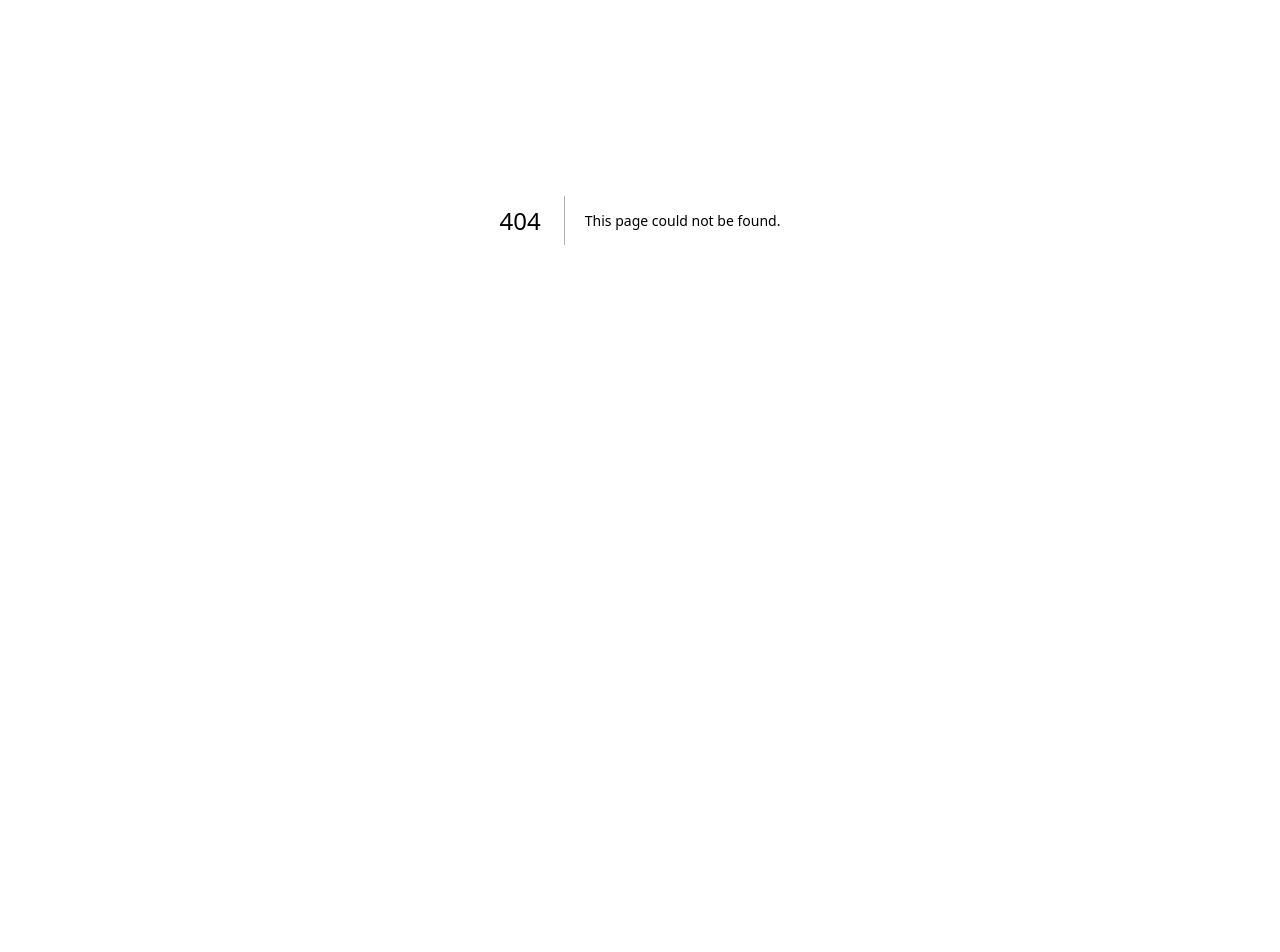
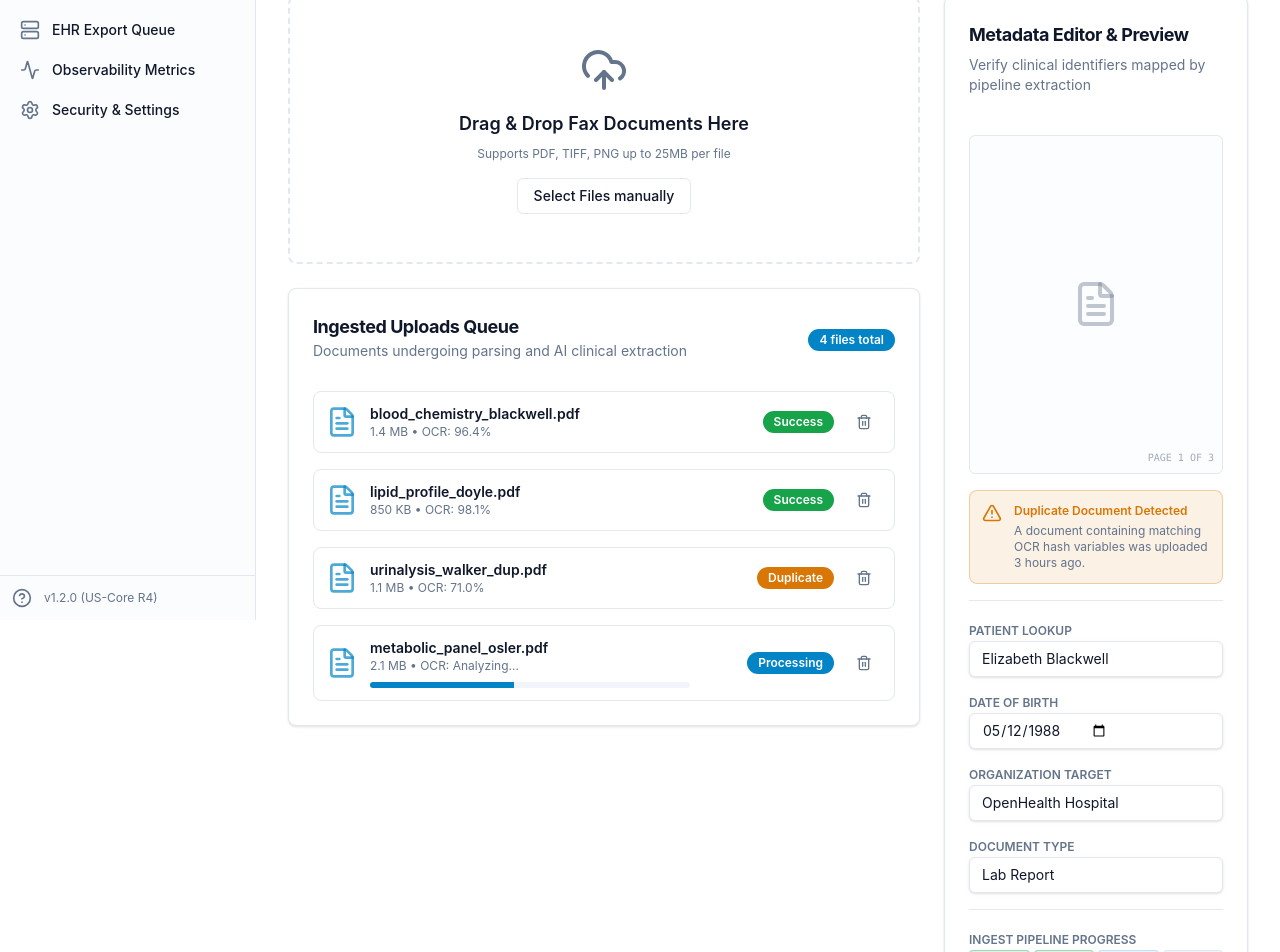
Before and after one commit to OpenHealthAgents/DigiFax, a Next.js app in the folder apps/design-system/: page /intake in a window 1280 px wide. Before the commit this address had no page. Shown: the part 180-1132 px from the top of the page. Before the commit the page ends 800 px from the top, so only its background shows below. Built offline with nearby package versions, Linux system fonts and the light colour scheme.

Commit message:
feat: implement DigiFax Clinical Intake Workspace with dropzones, lists, and forms

```diff
--- /dev/null
+++ b/apps/design-system/src/app/intake/page.tsx
@@ -0,0 +1,208 @@
+"use client";
+
+import React, { useState } from "react";
+import { AppShell } from "../../components/shell/app-shell";
+import { Card, CardHeader, CardTitle, CardDescription, CardContent } from "../../components/ui/card";
+import { Button } from "../../components/ui/button";
+import { Input } from "../../components/ui/input";
+import { Badge } from "../../components/ui/badge";
+import {
+  UploadCloud, FileText, CheckCircle2, AlertTriangle, AlertCircle,
+  Trash2, ArrowRight, Layers, Database, Activity, RefreshCw
+} from "lucide-react";
+
+export default function IntakePage() {
+  const [dragActive, setDragActive] = useState(false);
+  const [uploadedFiles, setUploadedFiles] = useState([
+    { name: "blood_chemistry_blackwell.pdf", size: "1.4 MB", progress: 100, status: "Success", ocr: "96.4%" },
+    { name: "lipid_profile_doyle.pdf", size: "850 KB", progress: 100, status: "Success", ocr: "98.1%" },
+    { name: "urinalysis_walker_dup.pdf", size: "1.1 MB", progress: 100, status: "Duplicate", ocr: "71.0%" },
+    { name: "metabolic_panel_osler.pdf", size: "2.1 MB", progress: 45, status: "Processing", ocr: "Analyzing..." },
+  ]);
+
+  const [patientSearch, setPatientSearch] = useState("Elizabeth Blackwell");
+  const [selectedOrg, setSelectedOrg] = useState("OpenHealth Hospital");
+  const [docType, setDocType] = useState("Lab Report");
+
+  const handleDrag = (e: React.DragEvent) => {
+    e.preventDefault();
+    e.stopPropagation();
+    if (e.type === "dragenter" || e.type === "dragover") {
+      setDragActive(true);
+    } else if (e.type === "dragleave") {
+      setDragActive(false);
+    }
+  };
+
+  const handleDrop = (e: React.DragEvent) => {
+    e.preventDefault();
+    e.stopPropagation();
+    setDragActive(false);
+
+    // Simulate drop item
+    if (e.dataTransfer.files && e.dataTransfer.files[0]) {
+      const newFile = {
+        name: e.dataTransfer.files[0].name,
+        size: `${(e.dataTransfer.files[0].size / (1024 * 1024)).toFixed(1)} MB`,
+        progress: 0,
+        status: "Processing",
+        ocr: "Queuing..."
+      };
+      setUploadedFiles((prev) => [newFile, ...prev]);
+    }
+  };
+
+  return (
+    <AppShell>
+      <div className="space-y-6">
+
+        {/* Title widget */}
+        <div>
+          <h2 className="text-3xl font-bold tracking-tight">Document Intake Workspace</h2>
+          <p className="text-sm text-muted-foreground">Upload and catalog clinical fax documents in batch streams.</p>
+        </div>
+
+        {/* Workspace split grid */}
+        <div className="grid gap-6 lg:grid-cols-3">
+
+          {/* LEFT COLUMN: UPLOAD CONTROLS (Span 2) */}
+          <div className="lg:col-span-2 space-y-6">
+
+            {/* Drag & Drop Zone */}
+            <div
+              onDragEnter={handleDrag}
+              onDragOver={handleDrag}
+              onDragLeave={handleDrag}
+              onDrop={handleDrop}
+              className={`flex flex-col items-center justify-center border-2 border-dashed rounded-lg p-12 text-center transition-colors cursor-pointer ${
+                dragActive ? "border-primary bg-primary/5" : "border-border hover:bg-muted/10"
+              }`}
+            >
+              <UploadCloud className="h-12 w-12 text-muted-foreground mb-4" />
+              <p className="font-semibold text-lg">Drag & Drop Fax Documents Here</p>
+              <p className="text-xs text-muted-foreground mt-2">Supports PDF, TIFF, PNG up to 25MB per file</p>
+              <Button variant="outline" className="mt-4">Select Files manually</Button>
+            </div>
+
+            {/* Ingested Uploads Queue */}
+            <Card>
+              <CardHeader className="flex flex-row items-center justify-between pb-2">
+                <div>
+                  <CardTitle className="text-lg font-bold">Ingested Uploads Queue</CardTitle>
+                  <CardDescription>Documents undergoing parsing and AI clinical extraction</CardDescription>
+                </div>
+                <Badge variant="default" className="text-xs">{uploadedFiles.length} files total</Badge>
+              </CardHeader>
+              <CardContent className="space-y-4 pt-4">
+                {uploadedFiles.map((file, idx) => (
+                  <div key={idx} className="flex items-center justify-between p-3 border border-border rounded-lg bg-background hover:shadow-sm transition-shadow">
+                    <div className="flex items-center space-x-3 min-w-0 flex-1 mr-4">
+                      <FileText className="h-8 w-8 text-primary/70 shrink-0" />
+                      <div className="min-w-0 flex-1">
+                        <p className="text-sm font-semibold truncate">{file.name}</p>
+                        <p className="text-xs text-muted-foreground">{file.size} • OCR: {file.ocr}</p>
+
+                        {/* Progress Bar */}
+                        {file.progress < 100 && (
+                          <div className="h-1.5 bg-muted rounded-full overflow-hidden mt-2 max-w-xs">
+                            <div className="h-full bg-primary" style={{ width: `${file.progress}%` }} />
+                          </div>
+                        )}
+                      </div>
+                    </div>
+
+                    <div className="flex items-center space-x-3 shrink-0">
+                      <Badge
+                        variant={
+                          file.status === "Success" ? "success" :
+                          file.status === "Duplicate" ? "warning" : "default"
+                        }
+                      >
+                        {file.status}
+                      </Badge>
+                      <Button variant="ghost" size="icon" className="text-muted-foreground hover:text-error">
+                        <Trash2 className="h-4 w-4" />
+                      </Button>
+                    </div>
+                  </div>
+                ))}
+              </CardContent>
+            </Card>
+
+          </div>
+
+          {/* RIGHT COLUMN: METADATA & PREVIEW (Span 1) */}
+          <div className="space-y-6">
+
+            {/* Metadata Editor card */}
+            <Card>
+              <CardHeader>
+                <CardTitle className="text-lg font-bold">Metadata Editor & Preview</CardTitle>
+                <CardDescription>Verify clinical identifiers mapped by pipeline extraction</CardDescription>
+              </CardHeader>
+              <CardContent className="space-y-4 pt-4">
+
+                {/* Document preview mock box */}
+                <div className="relative aspect-[3/4] w-full rounded-md border border-border bg-muted/20 flex items-center justify-center overflow-hidden">
+                  <FileText className="h-12 w-12 text-muted-foreground/40" />
+                  <span className="absolute bottom-2 right-2 text-[10px] text-muted-foreground/60 font-mono">PAGE 1 OF 3</span>
+                </div>
+
+                {/* Duplicate warning card */}
+                <div className="flex items-start space-x-3 p-3 bg-warning/10 text-warning border border-warning/30 rounded-lg text-xs">
+                  <AlertTriangle className="h-5 w-5 shrink-0" />
+                  <div>
+                    <p className="font-semibold">Duplicate Document Detected</p>
+                    <p className="mt-1 text-muted-foreground">A document containing matching OCR hash variables was uploaded 3 hours ago.</p>
+                  </div>
+                </div>
+
+                {/* Form fields */}
+                <div className="space-y-3 border-t border-border pt-4">
+                  <div className="space-y-1">
+                    <label className="text-xs font-semibold uppercase text-muted-foreground">Patient Lookup</label>
+                    <Input value={patientSearch} onChange={(e) => setPatientSearch(e.target.value)} />
+                  </div>
+                  <div className="space-y-1">
+                    <label className="text-xs font-semibold uppercase text-muted-foreground">Date of Birth</label>
+                    <Input type="date" defaultValue="1988-05-12" />
+                  </div>
+                  <div className="space-y-1">
+                    <label className="text-xs font-semibold uppercase text-muted-foreground">Organization Target</label>
+                    <Input value={selectedOrg} onChange={(e) => setSelectedOrg(e.target.value)} />
+                  </div>
+                  <div className="space-y-1">
+                    <label className="text-xs font-semibold uppercase text-muted-foreground">Document Type</label>
+                    <Input value={docType} onChange={(e) => setDocType(e.target.value)} />
+                  </div>
+                </div>
+
+                {/* Pipeline Node Map Progress */}
+                <div className="border-t border-border pt-4 space-y-3">
+                  <span className="text-xs font-semibold uppercase text-muted-foreground">Ingest Pipeline Progress</span>
+
+                  <div className="grid grid-cols-4 gap-1 text-center text-[10px] font-semibold">
+                    <div className="bg-success/15 text-success rounded py-1.5 border border-success/30">Ingest</div>
+                    <div className="bg-success/15 text-success rounded py-1.5 border border-success/30">OCR</div>
+                    <div className="bg-primary/10 text-primary rounded py-1.5 border border-primary/20 animate-pulse">Extract</div>
+                    <div className="bg-muted text-muted-foreground rounded py-1.5 border border-border">Export</div>
+                  </div>
+                </div>
+
+                {/* Confirm actions */}
+                <div className="flex justify-end pt-4 space-x-2">
+                  <Button variant="outline">Discard Fax</Button>
+                  <Button variant="default">Verify Metadata</Button>
+                </div>
+
+              </CardContent>
+            </Card>
+
+          </div>
+
+        </div>
+
+      </div>
+    </AppShell>
+  );
+}
```
